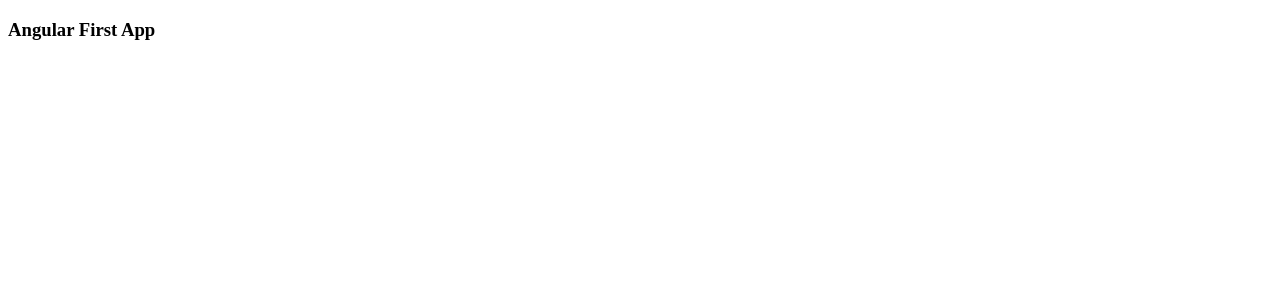
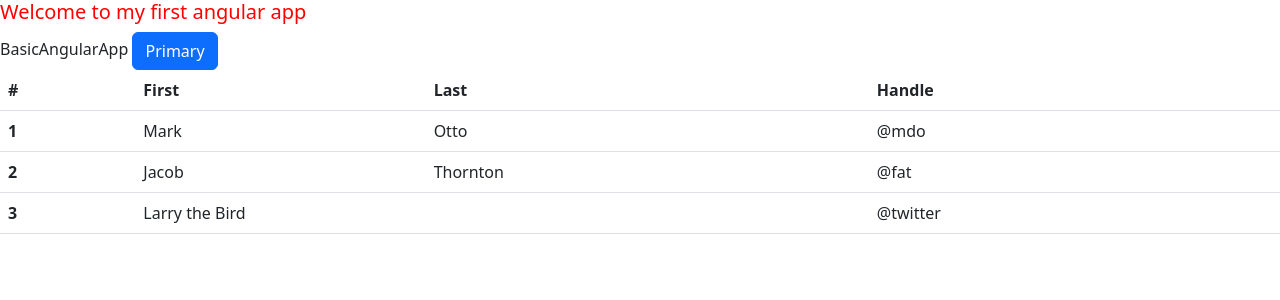
Before and after one commit to curveskill/BasicAngularApp, an Angular app: page / in a window 1280 px wide. Shown: the top 300 px of the page. Built offline with nearby package versions, Linux system fonts and the light colour scheme.

Commit message:
building block explained

```diff
--- a/angular.json
+++ b/angular.json
@@ -31,6 +31,7 @@
               "src/assets"
             ],
             "styles": [
+              "node_modules/bootstrap/dist/css/bootstrap.css",
               "src/styles.scss"
             ],
             "scripts": []
--- a/package.json
+++ b/package.json
@@ -18,6 +18,7 @@
     "@angular/platform-browser": "~13.3.0",
     "@angular/platform-browser-dynamic": "~13.3.0",
     "@angular/router": "~13.3.0",
+    "bootstrap": "^5.2.3",
     "rxjs": "~7.5.0",
     "tslib": "^2.3.0",
     "zone.js": "~0.11.4"
--- a/src/app/app.component.html
+++ b/src/app/app.component.html
@@ -1,4 +1,33 @@
-
-<h3>Angular First App</h3>
-
+<h2 class="section-title">Welcome to my first angular app</h2>
+{{title}}
+<button type="button" class="btn btn-primary">Primary</button>
+<table class="table">
+    <thead>
+      <tr>
+        <th scope="col">#</th>
+        <th scope="col">First</th>
+        <th scope="col">Last</th>
+        <th scope="col">Handle</th>
+      </tr>
+    </thead>
+    <tbody>
+      <tr>
+        <th scope="row">1</th>
+        <td>Mark</td>
+        <td>Otto</td>
+        <td>@mdo</td>
+      </tr>
+      <tr>
+        <th scope="row">2</th>
+        <td>Jacob</td>
+        <td>Thornton</td>
+        <td>@fat</td>
+      </tr>
+      <tr>
+        <th scope="row">3</th>
+        <td colspan="2">Larry the Bird</td>
+        <td>@twitter</td>
+      </tr>
+    </tbody>
+  </table>
 <router-outlet></router-outlet>
--- a/src/app/app.component.scss
+++ b/src/app/app.component.scss
@@ -0,0 +1,5 @@
+
+.section-title{
+    color: red;
+    font-size: 20px;
+}
--- a/src/app/app.component.ts
+++ b/src/app/app.component.ts
@@ -6,5 +6,6 @@
   styleUrls: ['./app.component.scss']
 })
 export class AppComponent {
-  title = 'BasicAngularApp';
+  constructor(){}
+  title:string = 'BasicAngularApp';
 }
```
Also changed, not shown: 1 other file (tests, documents, lock files or other folders).
